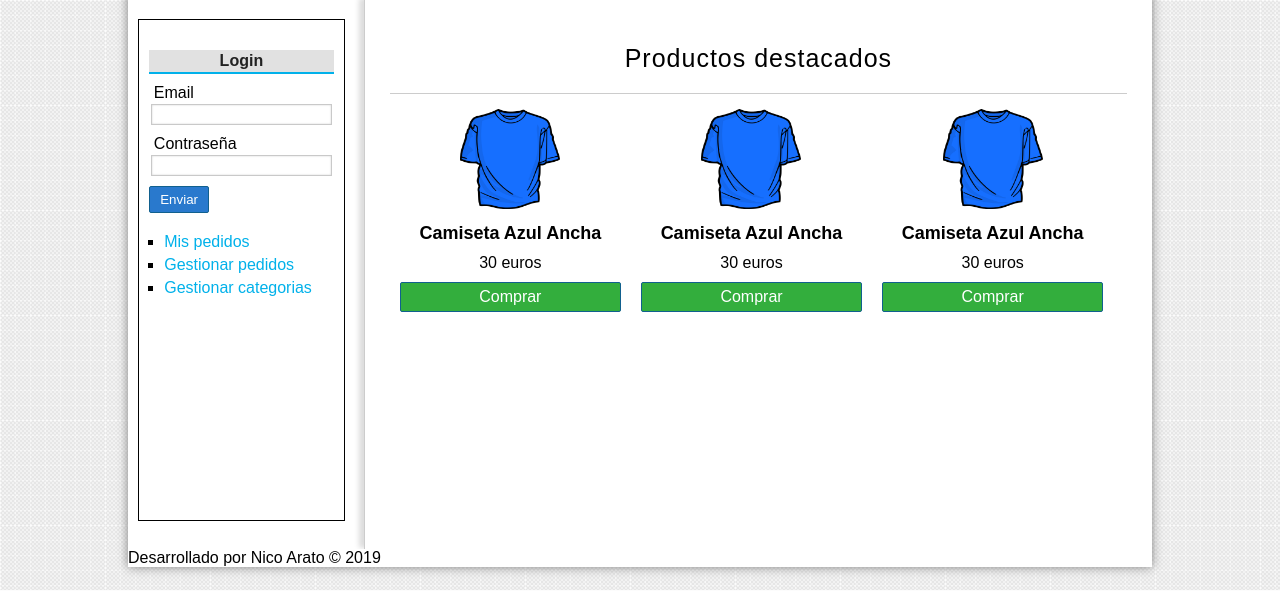
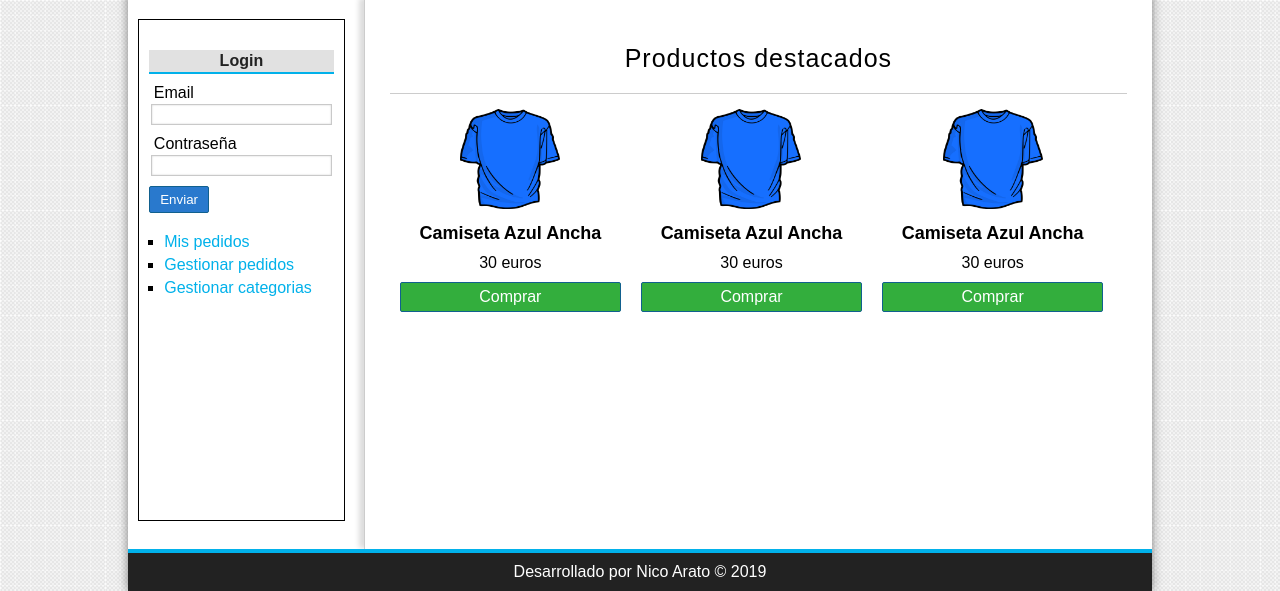
Before and after one commit to nicoarato/Tienda-de-camisetas, a PHP site: page / in a window 1280 px wide. Shown: the part 210-801 px from the top of the page. Run offline with PHP 8.4, Linux system fonts and the light colour scheme.

Commit message:
css footer.

```diff
--- a/css/style.css
+++ b/css/style.css
@@ -262,3 +262,14 @@ button, .button{
     height: 100px;
     margin-bottom: 10px;
 }
+
+/*footer*/
+
+#footer{
+    text-align: center;
+    padding: 10px;
+    background: #222222;
+    color: white;
+    clear: both;
+    border-top: 4px solid #01b1ea;
+}
```
